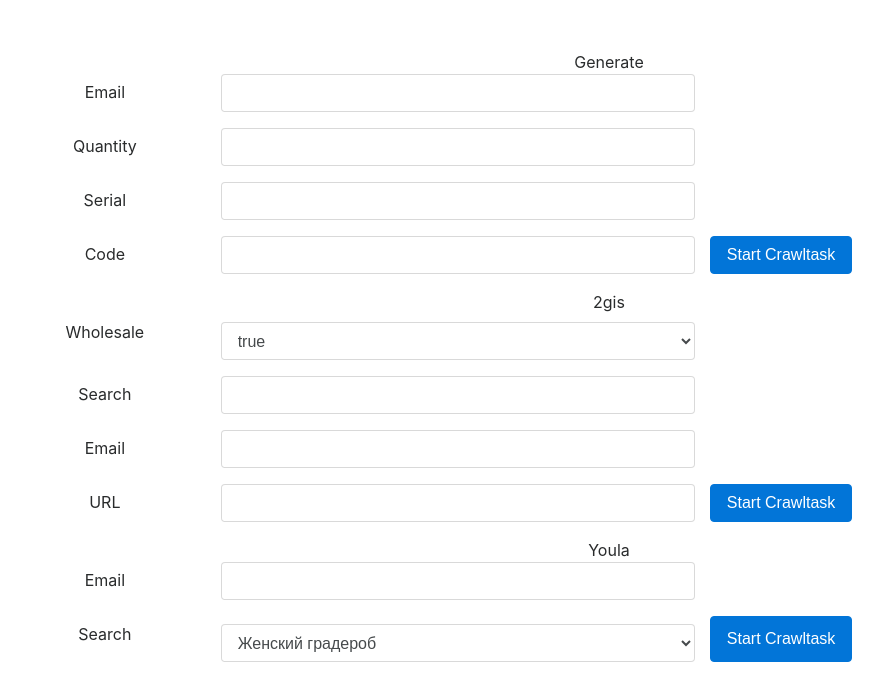
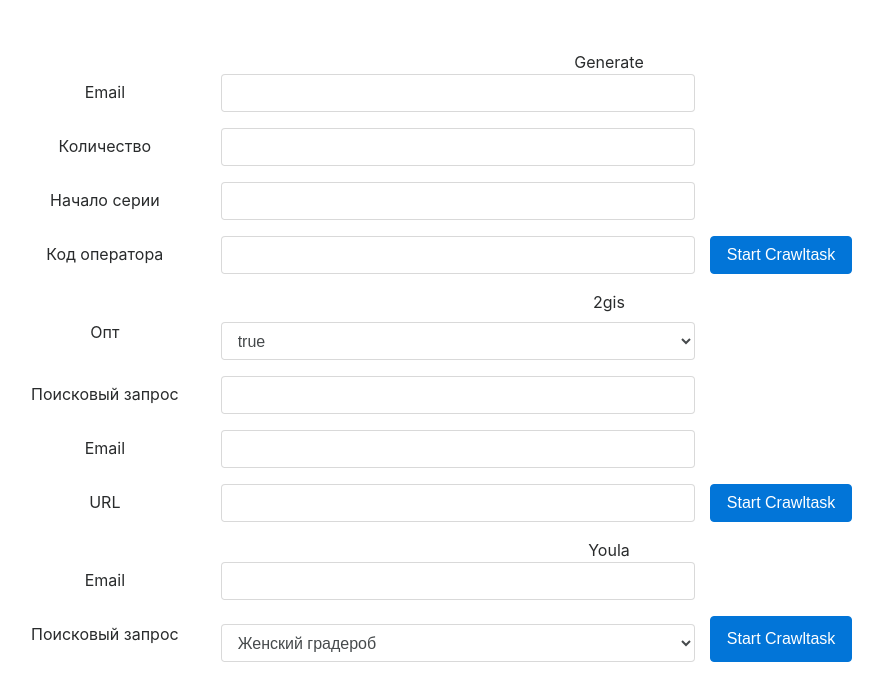
Before and after one commit to steveunixson/crawler-microservice, a website: page public/index.html in a window 1280 px wide. Shown: the whole page, without its empty margins (31-914 px from the left). Drawn offline with nearby package versions, Linux system fonts and the light colour scheme; a script that the page names is missing.

Commit message:
web interface to russian translation

```diff
--- a/public/index.html
+++ b/public/index.html
@@ -23,19 +23,19 @@
     </div>
   </div>
   <div class="form-group row">
-    <label for="generate-number" class="col-2 col-form-label">Quantity</label>
+    <label for="generate-number" class="col-2 col-form-label">Количество</label>
     <div class="col-5">
       <input class="form-control" type="number" value="" id="generate-number">
     </div>
   </div>
   <div class="form-group row">
-    <label for="generate-serial" class="col-2 col-form-label">Serial</label>
+    <label for="generate-serial" class="col-2 col-form-label">Начало серии</label>
     <div class="col-5">
       <input class="form-control" type="number" value="" id="generate-serial">
     </div>
   </div>
   <div class="form-group row">
-    <label for="generate-code" class="col-2 col-form-label">Code</label>
+    <label for="generate-code" class="col-2 col-form-label">Код оператора</label>
     <div class="col-5">
       <input class="form-control" type="number" value="" id="generate-code">
     </div>
@@ -44,7 +44,7 @@
   </div>
   <a class="col-5">2gis</a>
   <div class="form-group row">
-    <label for="example-search-input" class="col-2 col-form-label">Wholesale</label>
+    <label for="example-search-input" class="col-2 col-form-label">Опт</label>
     <div class="col-5">
       <label for="inputState"></label><select id="inputState" class="form-control">
         <option selected>true</option>
@@ -53,7 +53,7 @@
     </div>
   </div>
   <div class="form-group row">
-    <label for="example-search-input" class="col-2 col-form-label">Search</label>
+    <label for="example-search-input" class="col-2 col-form-label">Поисковый запрос</label>
     <div class="col-5">
       <input class="form-control" type="search" value=""  id="example-search-input">
     </div>
@@ -80,7 +80,7 @@
     </div>
   </div>
   <div class="form-group row">
-    <label for="example-search-input" class="col-2 col-form-label">Search</label>
+    <label for="example-search-input" class="col-2 col-form-label">Поисковый запрос</label>
     <div class="col-5">
       <label for="inputYoula"></label>
       <select id="inputYoula" class="form-control">
```
